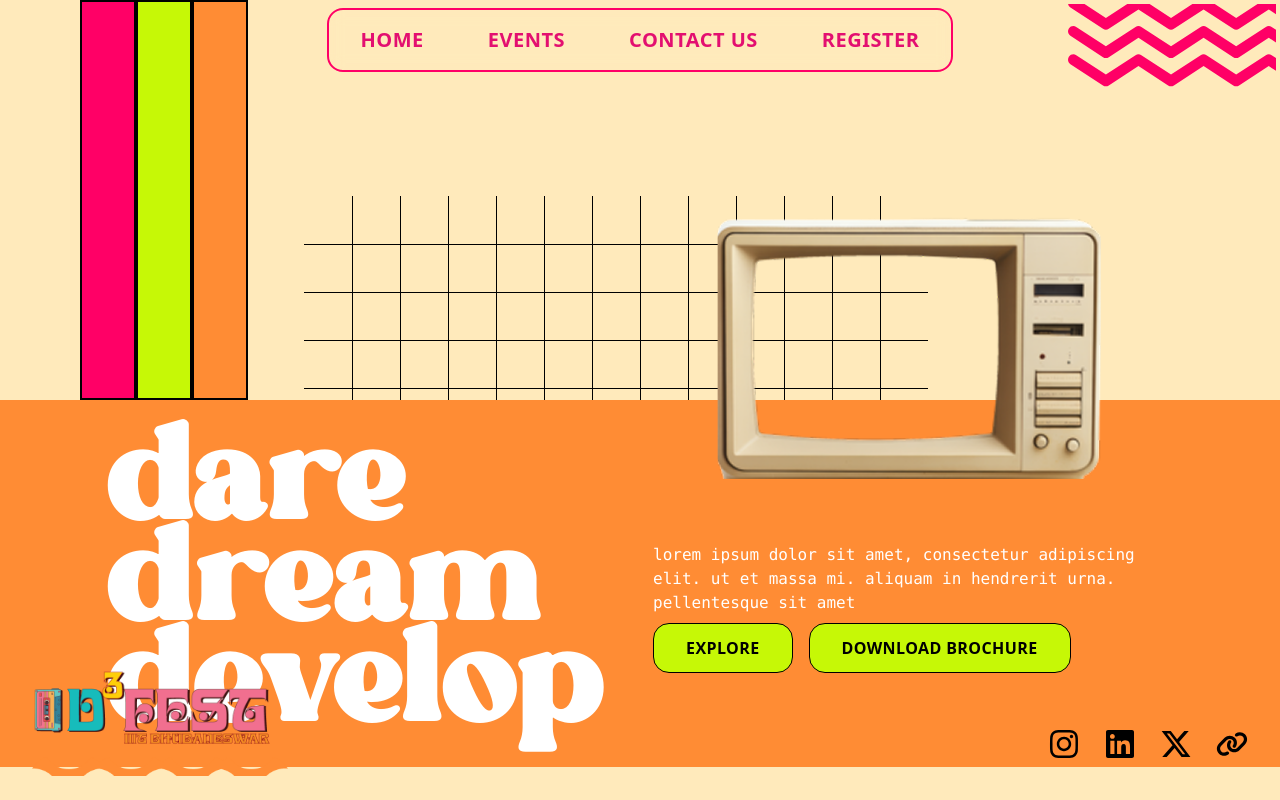
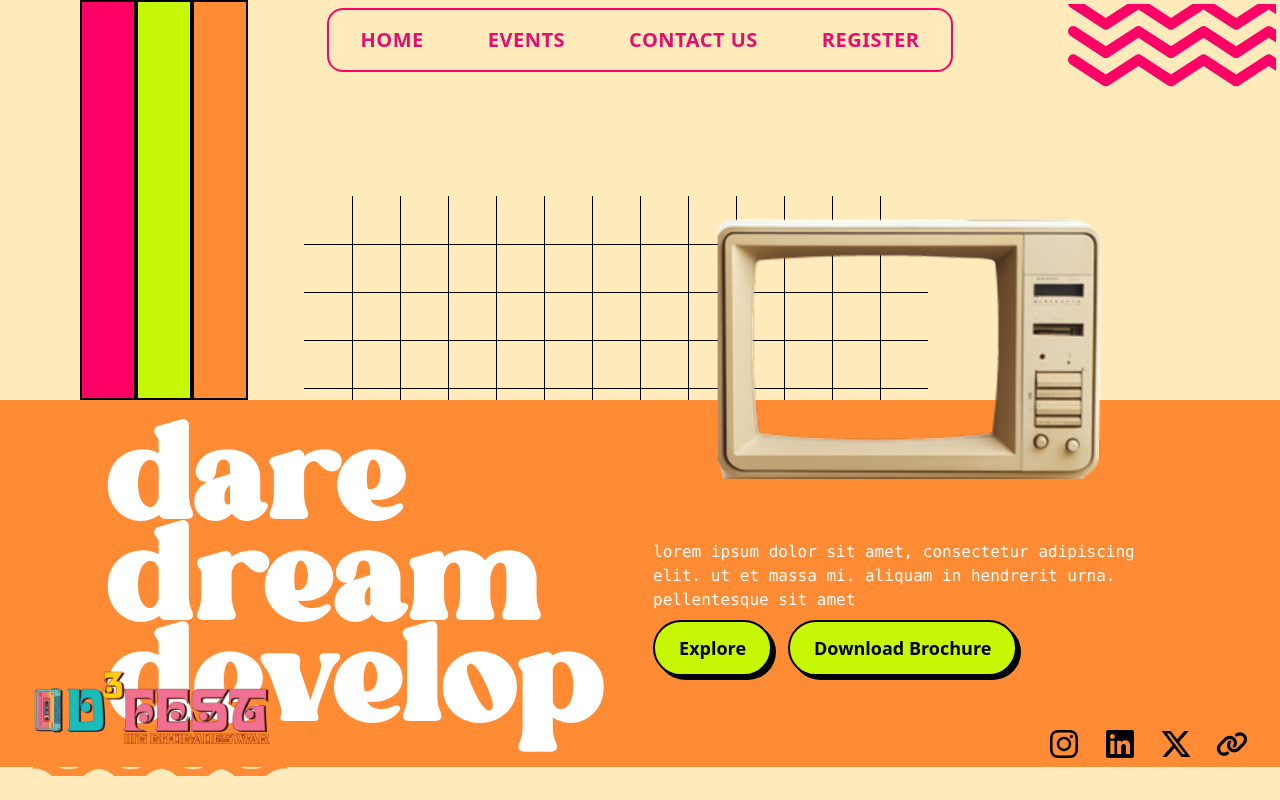
Before and after one commit to p-society/d3-web, a React (Vite) app: page / in a window 1280 px wide. Built offline with nearby package versions, Linux system fonts and the light colour scheme; a web font is replaced by a local one.

Commit message:
feat: create button component and implement it across the site
Signed-off-by: Spandan Hota <spandanhota2005@outlook.com>

```diff
--- a/src/components/buttons.jsx
+++ b/src/components/buttons.jsx
@@ -1,19 +1,23 @@
 import React from 'react'
 
-const Button = ({ children, onClick, className = '', variant = 'primary' }) => {
+const Button = ({ children, onClick, href, className = '' }) => {
   const baseClasses =
-    'px-4 md:px-6 lg:px-8 py-2 md:py-2.5 lg:py-3 rounded-xl md:rounded-2xl font-bold text-black transition-colors duration-200 focus:outline-none focus:ring-2 focus:ring-offset-2 uppercase tracking-wide text-xs md:text-sm lg:text-base'
-  const variants = {
-    primary: 'bg-[#c6f806] hover:bg-[#b5e605] focus:ring-[#c6f806] border border-black',
-    secondary: 'bg-[#c6f806] hover:bg-[#b5e605] focus:ring-[#c6f806] border border-black',
+    'font-cascadia bg-[#C6F806] text-black px-6 py-3 rounded-full font-bold text-lg transition-all duration-150 border-2 border-black shadow-[4px_4px_0px_0px_rgba(0,0,0,1)] hover:shadow-[6px_6px_0px_0px_rgba(0,0,0,1)] hover:-translate-y-1 active:shadow-[2px_2px_0px_0px_rgba(0,0,0,1)] active:translate-y-1'
+
+  if (href) {
+    return (
+      <a
+        href={href}
+        target="_blank"
+        rel="noopener noreferrer"
+        className={`${baseClasses} ${className} inline-block text-center`}
+      >
+        {children}
+      </a>
+    )
   }
-
   return (
-    <button
-      onClick={onClick}
-      className={`${baseClasses} ${variants[variant]} ${className}`}
-      aria-label={typeof children === 'string' ? children : 'Button'}
-    >
+    <button onClick={onClick} className={`${baseClasses} ${className}`}>
       {children}
     </button>
   )
--- a/src/components/events/EventHero.jsx
+++ b/src/components/events/EventHero.jsx
@@ -1,4 +1,5 @@
 import React from 'react'
+import Button from '../buttons'
 
 const EventHero = () => {
   return (
@@ -22,12 +23,12 @@ const EventHero = () => {
             Explore a series of engaging and innovative events designed to challenge and inspire.
             Join us to learn, create, and connect.
           </p>
-          <a
-            href="#register"
-            className="relative inline-flex items-center justify-center px-8 py-4 rounded-full bg-lime-400 font-['Aclonica'] text-lg text-black outline outline-2 outline-black shadow-[0px_7px_0px_0px_rgba(0,0,0,1)] transition-transform transform hover:scale-105"
+          <Button
+            onClick={() => console.log('Register Now clicked')}
+            className="w-auto" // Keeps the button from being full-width
           >
-            Register Now
-          </a>
+            REGISTER NOW
+          </Button>
         </div>
       </div>
     </div>
--- a/src/components/events/Foreground-card.jsx
+++ b/src/components/events/Foreground-card.jsx
@@ -1,4 +1,5 @@
 import React from 'react'
+import Button from '../buttons'
 
 const ForegroundCard = ({
   eventName,
@@ -70,14 +71,9 @@ const ForegroundCard = ({
         </p>
 
         {/* Apply Button */}
-        <a
-          href={applyLink}
-          target="_blank"
-          rel="noopener noreferrer"
-          className="relative inline-flex items-center justify-center px-6 py-3 rounded-full bg-lime-400 font-['Aclonica'] text-lg text-black outline outline-2 outline-black shadow-[0px_7px_0px_0px_rgba(0,0,0,1)]"
-        >
-          Apply Now
-        </a>
+        <Button href={applyLink} className="w-full md:w-auto">
+          APPLY NOW
+        </Button>
       </div>
     </div>
   )
--- a/src/components/landingpage/hero.jsx
+++ b/src/components/landingpage/hero.jsx
@@ -52,9 +52,9 @@ const Hero = ({ isLoaded }) => {
 
             {/* Buttons */}
             <div className="flex flex-col gap-2 phone:gap-3 sm:flex-row sm:gap-4 mb-4 phone:mb-6 sm:mb-8 max-w-xs phone:max-w-sm sm:max-w-lg w-full">
-              <Button onClick={() => console.log('Explore clicked')}>explore</Button>
+              <Button onClick={() => console.log('Explore clicked')}>Explore</Button>
               <Button onClick={() => console.log('Download Brochure clicked')}>
-                download brochure
+                Download Brochure
               </Button>
             </div>
           </div>
--- a/src/pages/Event.jsx
+++ b/src/pages/Event.jsx
@@ -3,6 +3,7 @@ import ForegroundCard from '../components/events/Foreground-card'
 import Navbar from '../components/landingpage/navbar'
 import useRouteAnimation from '../utils/animatie'
 import EventHero from '../components/events/EventHero' // Import the new component
+import Footer from '../components/landingpage/footer'
 
 // Sample data for events
 const eventsData = [
@@ -71,6 +72,7 @@ export default function Event() {
             )
           })}
         </div>
+        <Footer isLoaded={isLoaded} />
       </div>
     </div>
   )
```
